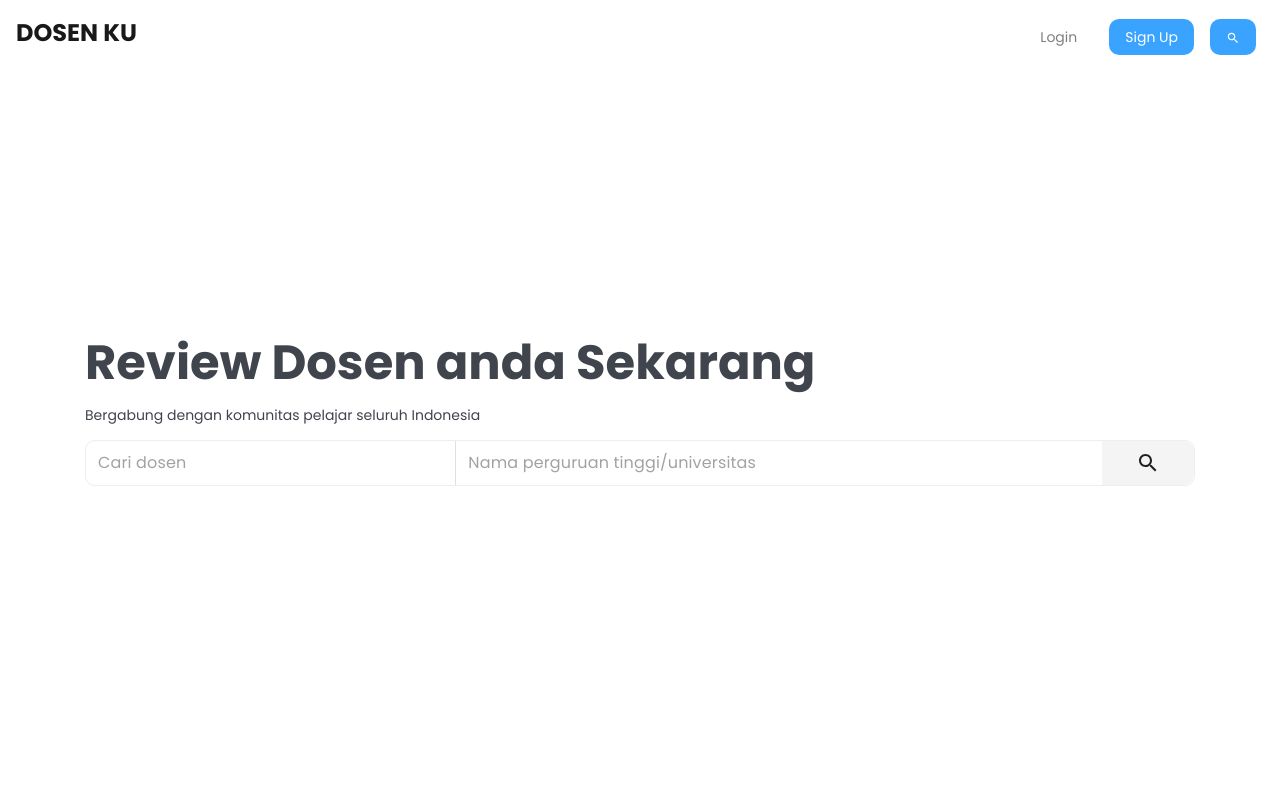
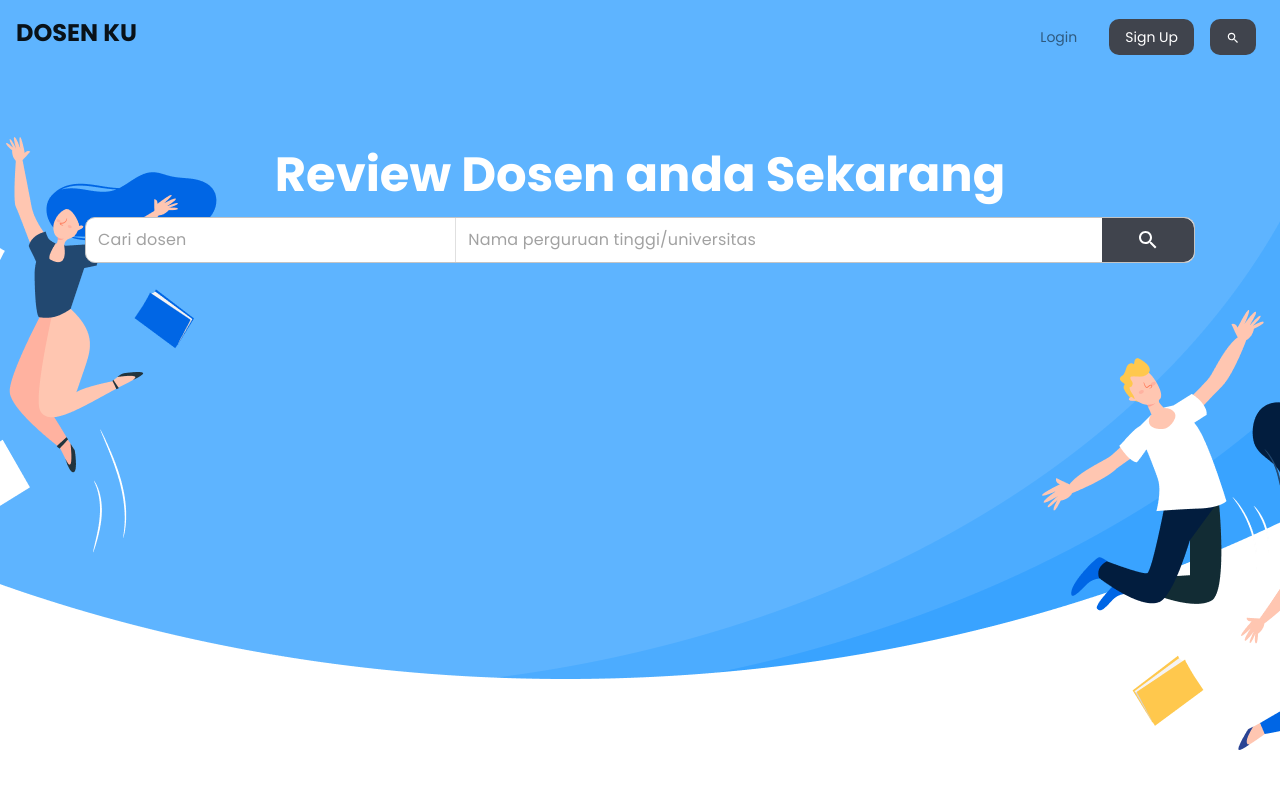
Before and after one commit to Harus-Bisa/frontendv2, a React (Create React App) app in the folder hb-v2/: page / in a window 1280 px wide. Shown: the top 788 px of the page. Built offline with nearby package versions, Linux system fonts and the light colour scheme.

Commit message:
landingpage init

```diff
--- a/hb-v2/src/components/NavigationBar/NavigationBar.js
+++ b/hb-v2/src/components/NavigationBar/NavigationBar.js
@@ -42,9 +42,13 @@ function NavigationBar(props){
       getUser(localStorage.getItem("userId"))
     }
   }, [loggedIn, name, getUser])
+
+  const atLanding = props.location.pathname === "/"
+  const navlinkClassname = atLanding ? "contrast-navlink dark-navlink navlink" : "contrast-navlink navlink"
+
   return (
     <div>
-      <Navbar light expand="md" className="navbar">
+      <Navbar light expand="md" className="navbar" style={{backgroundColor:(isOpen ? "white" : "transparent")}}>
         <NavbarBrand href="/" className="brand">Dosen Ku</NavbarBrand>
         <NavbarToggler onClick={toggle} />
         <Collapse isOpen={isOpen} navbar className="justify-content-end full-height">
@@ -83,7 +87,7 @@ function NavigationBar(props){
                   trigger={{
                       component:NavLink,
                       id:'signup',
-                      className:'contrast-navlink'
+                      className:navlinkClassname
                   }}
                   purpose="Sign Up"
                   content={SignUp}
@@ -92,7 +96,7 @@ function NavigationBar(props){
             </React.Fragment>
             }
             <NavItem>
-              <NavLink className="contrast-navlink navlink"><Search style={{fontSize:'14px'}}/></NavLink>
+              <NavLink className={navlinkClassname}><Search style={{fontSize:'14px'}}/></NavLink>
             </NavItem>
           </Nav>
         </Collapse>
--- a/hb-v2/src/css/index.css
+++ b/hb-v2/src/css/index.css
@@ -174,10 +174,9 @@ label{
   border-color: #00ACF9 !important;
   box-shadow: 0px 0px 4px rgba(0, 172, 249, 0.45);
 }
-
 /* NAV */
 .navbar{
-  background-color:white;
+  background-color:transparent;
   position:fixed;
   top:0;
   z-index:999;
@@ -208,6 +207,9 @@ label{
   border-radius: 10px;
 }
 
+.dark-navlink{
+  background-color: #40444D !important;
+}
 .blue-box{
   background-color: var(--hb-blue);
   color:white !important;
--- /dev/null
+++ b/hb-v2/src/css/landingPage.css
@@ -0,0 +1,17 @@
+.landing-page{
+    background-image: url("../img/landingpageimg.png");
+    background-repeat: no-repeat;
+    background-position: top;
+}
+
+.landing-page header{
+    min-height: 33.33vh;
+}
+.landing-page header h1{
+    color: white;
+    text-align: center;
+}
+.landing-page header .margin-auto{
+    margin-right:0!important;
+    margin-left:0!important;
+}
--- a/hb-v2/src/css/searchBox.css
+++ b/hb-v2/src/css/searchBox.css
@@ -2,7 +2,7 @@
   margin-top: 15px;
   margin-bottom: 15px;
   background: #FFFFFF;
-  border: 1px solid #EEEEEE;
+  border: 1px solid #C4C4C4;
   box-sizing: border-box;
   border-radius: 10px;
 }
@@ -26,6 +26,8 @@
   border-bottom-left-radius: 0;
   min-width: 0 !important;
   height:100%;
+  background-color: #40444D !important;
+  color: white;
 }
 
 .search-box .search-input-wrapper{
--- a/hb-v2/src/pages/Landing/Landing.js
+++ b/hb-v2/src/pages/Landing/Landing.js
@@ -1,20 +1,18 @@
 import React from "react";
 import SearchBox from "../../components/SearchBox/SearchBox";
 import { connect } from "react-redux";
-import landingpageimg from "../../img/landingpageimg.png";
+import "../../css/landingPage.css";
 
 function Landing(props){
     return(
-        <div className='container page-container'>
-            <div style={{margin:'32vh 0'}}>
-                <header>
-                    <h1>Review Dosen anda Sekarang</h1>
-                    <p>Bergabung dengan komunitas pelajar seluruh Indonesia</p>
+        <div className='page-container landing-page'>
+            <div className="container">
+                <header className="flex">
+                    <div className="margin-auto">
+                        <h1>Review Dosen anda Sekarang</h1>
+                        <SearchBox/>
+                    </div>
                 </header>
-                <SearchBox/>
-            </div>
-            <div style={{marginBottom:'10vh'}} className="d-sm-none">
-                <img src={landingpageimg} alt="landing" style={{width:"100%"}}/>
             </div>
         </div>
     )
```
Also changed, not shown: hb-v2/src/img/landingpageimg.png.
